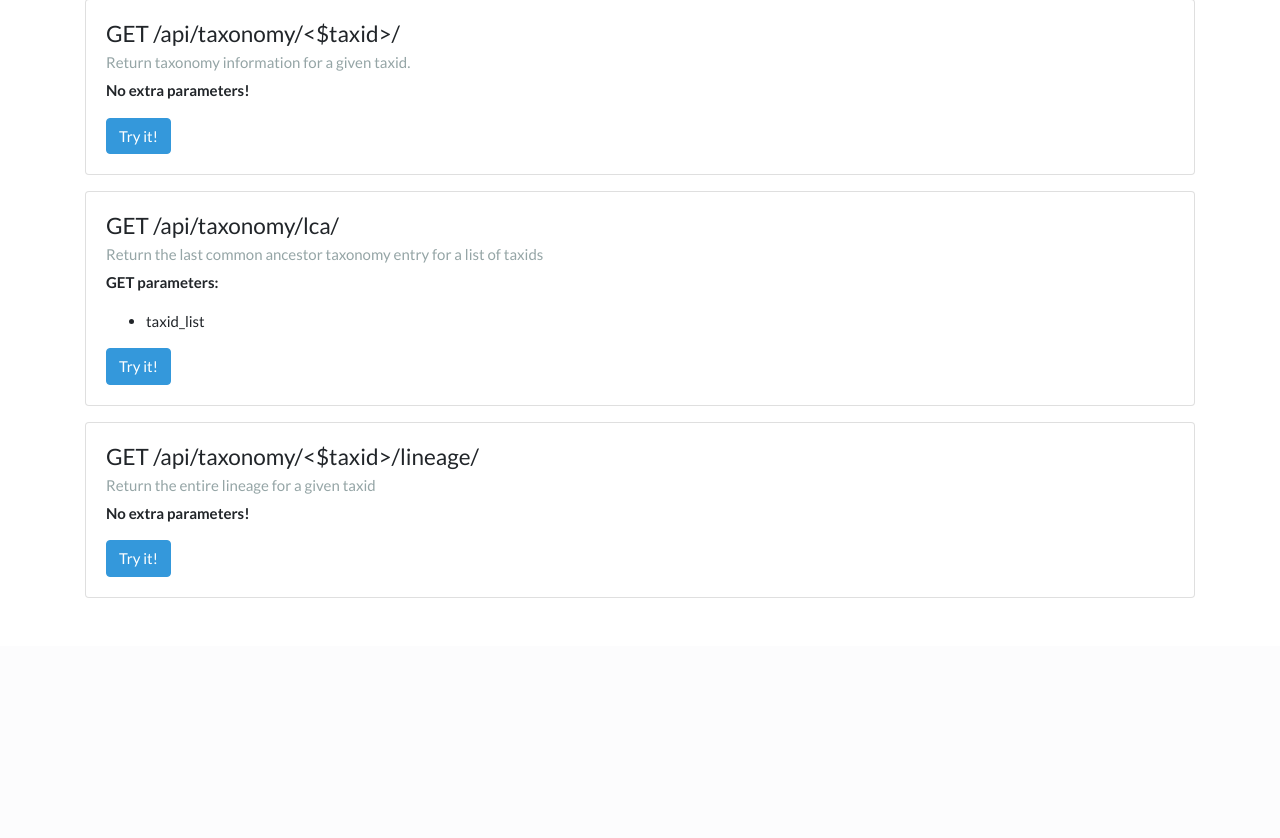
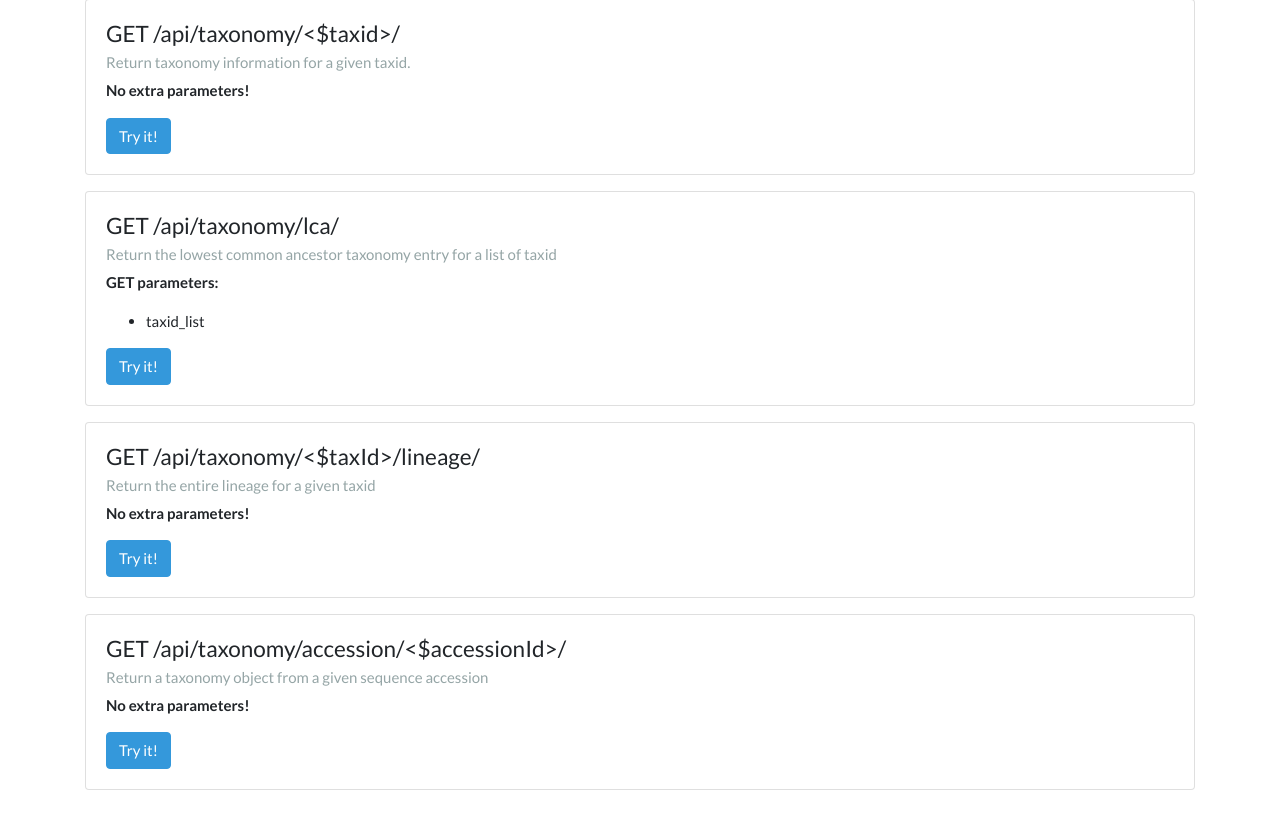
Before and after one commit to voorloopnul/pipetaxon, a Django app: page /api/ in a window 1280 px wide. Shown: the part 481-1319 px from the top of the page. Before the commit the page ends 1079 px from the top, so only its background shows below. Run offline with Django 3.2, Linux system fonts and the light colour scheme; some libraries are stand-ins or nearby versions.

Commit message:
update readme

```diff
--- a/taxonomy/templates/taxonomy/api.html
+++ b/taxonomy/templates/taxonomy/api.html
@@ -35,7 +35,7 @@
         <div class="card mt-3">
             <div class="card-body">
                 <h4 class="card-title">GET /api/taxonomy/lca/</h4>
-                <h6 class="card-subtitle mb-2 text-muted">Return the last common ancestor taxonomy entry for a list of taxids</h6>
+                <h6 class="card-subtitle mb-2 text-muted">Return the lowest common ancestor taxonomy entry for a list of taxid</h6>
                 <p class="card-text">
                     <b>GET parameters:</b>
                 <ul>
@@ -48,7 +48,7 @@
 
         <div class="card mt-3">
             <div class="card-body">
-                <h4 class="card-title">GET /api/taxonomy/&lt;$taxid&gt;/lineage/</h4>
+                <h4 class="card-title">GET /api/taxonomy/&lt;$taxId&gt;/lineage/</h4>
                 <h6 class="card-subtitle mb-2 text-muted">Return the entire lineage for a given taxid</h6>
                 <p class="card-text">
                     <b>No extra parameters!</b>
@@ -56,6 +56,17 @@
                 <a href="{% url 'taxonomy-lineage' 356 %}" class="card-link btn btn-info">Try it!</a>
             </div>
         </div>
+
+        <div class="card mt-3">
+            <div class="card-body">
+                <h4 class="card-title">GET /api/taxonomy/accession/&lt;$accessionId&gt;/</h4>
+                <h6 class="card-subtitle mb-2 text-muted">Return a taxonomy object from a given sequence accession</h6>
+                <p class="card-text">
+                    <b>No extra parameters!</b>
+                </p>
+                <a href="{% url 'taxonomy-accession-detail' 'A00484' %}" class="card-link btn btn-info">Try it!</a>
+            </div>
+        </div>
     </div>
     <div class="mt-5"></div>
 
```
Also changed, not shown: README.md.
